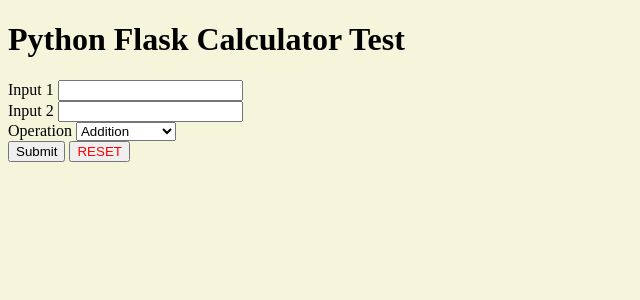
After one commit to TAWinterton2/CS-F600-ML-GUI, a Flask app: page /calculator/ in a window 1280 px wide. The commit adds this page. Shown: the top 300 px of the page, without its empty margins (0-640 px from the left). Run offline with Flask 3, Linux system fonts and the light colour scheme.

Commit message:
Implemented Calculator
-Implemented a basic calculator feature utilizing request POST/GET
-Removed a favicon error appearing on webpage
-Updated README to include site navigation and list of helpful links for getting started with Python Flask

```diff
--- a/benchmarks/python_flask/flaskr/app.py
+++ b/benchmarks/python_flask/flaskr/app.py
@@ -1,5 +1,3 @@
-# https://flask.palletsprojects.com/en/2.3.x/quickstart/#a-minimal-application
-# https://pythonistaplanet.com/flask-to-do-list/
 from flask import Flask, render_template, request
 from markupsafe import escape
 
@@ -7,21 +5,107 @@
 app = Flask(__name__)
 
 @app.route("/")
-def home():
+def index():
+    """ Displays the index page at url '/' """
+
     return render_template('index.html')
+
 
 # Route can also be used to bind a function to a URL.
 # If a user wishes to view this webpage at this url, they will see this text.
 @app.route("/hello")
 def hello():
+    """ Route for a simple 'Hello, World' message."""
     return "Hello, World"
 
+
 # If the user is providing text input, it needs to be escaped to prevent injection attacks.
+@app.route("/<name>")
+def name(name):
+    """ Route for a simple 'Hello, <name> message. This utilizes HTML escaping. """
+
+    return f"Hello, {escape(name)}!"
+
+
 # "render_template" allows Jinja2 to load html for webpages.
 @app.route("/hello/")
 @app.route("/hello/<name>")
 def hello_name(name=None):
+    """ Routes that return 'Hello, World' or a personalized greeting. """
     return render_template('name.html', name=name)
+
+
+# Practice using form requests
+@app.route("/calculator/", methods=['GET'])
+def calculator():
+    """ Route for displaying the calculator form. """
+
+    return render_template('calculator.html')
+
+
+@app.route('/calculator_result/', methods=['POST'])
+def calculator_result():
+    """ Route for displaying the result of the calculator form. """
+
+    input_1 = request.form['Input1']
+    input_2 = request.form['Input2']
+    operation = request.form['Operation']
+
+    try:
+        input_1, input_2 = float(input_1), float(input_2)
+        if operation == "+":
+            r = input_1 + input_2
+        elif operation == "-":
+            r = input_1 - input_2
+        elif operation == "/":
+            r = input_1 / input_2
+        elif operation == "*":
+            r = input_1 * input_2
+        elif operation == "%":
+            r = input_1 % input_2
+
+        return render_template(
+            'calculator.html',
+            input1=input_1,
+            input2=input_2,
+            operation=operation,
+            result=r,
+            calculation_success=True
+        )
+
+    except ZeroDivisionError:
+        return render_template(
+            'calculator.html',
+            input1=input_1,
+            input2=input_2,
+            operation=operation,
+            result="Bad Input",
+            calculation_success=False,
+            error="Division by zero."
+        )
+    except ValueError:
+        return render_template(
+            'calculator.html',
+            input1=input_1,
+            input2=input_2,
+            operation=operation,
+            result="Bad Input",
+            calculation_success=False,
+            error="Cannot perform operation with provided input."
+        )
+
+    except Exception as e:
+        return render_template(
+            'calculator.html',
+            input1=input_1,
+            input2=input_2,
+            operation=operation,
+            result="Bad Input",
+            calculation_succession=False,
+            error=str(e)
+        )
+    #return (render_template, 'calculator.html')
+
 
 if __name__ == "__main__":
     app.run(debug=True)
--- a/benchmarks/python_flask/flaskr/templates/base.html
+++ b/benchmarks/python_flask/flaskr/templates/base.html
@@ -3,6 +3,8 @@
 <head>
     <meta charset="UTF-8">
     <meta name="viewport" content="width=device-width, initial-scale=1.0">
+    <!-- Removes favicon error -->
+    <link rel="shortcut icon" href="">
     <!-- Links the css stylesheet to the html pages. url_for() specifies the path-->
     <link rel="stylesheet" href="{{ url_for('static', filename='css/style.css') }}">
     {% block head %}
--- /dev/null
+++ b/benchmarks/python_flask/flaskr/templates/calculator.html
@@ -0,0 +1,37 @@
+{% extends 'base.html' %}
+
+{% block head %}
+<title>Calculator</title>
+{% endblock %}
+{% block body %}
+<h1>Python Flask Calculator Test</h1>
+<form method="POST" action="{{ url_for('calculator_result') }}" id="calculator_form">
+    <label for="Input1">Input 1</label>
+    <input type="text" name="Input1" id="Input1">
+    <br/>
+    <label for="Input2">Input 2</label>
+    <input type="text" name="Input2" id="Input2">
+    <br/>
+    <label for="Operation">Operation</label>
+    <select id="Operation" name="Operation">
+        <option value="+">Addition</option>
+        <option value="-">Subtraction</option>
+        <option value="/">Division</option>
+        <option value="*">Multiplication</option>
+        <option value="%">Modulus</option>
+    </select>
+    <br/>
+    <input type="submit" value="Submit"/>
+    <input type="reset" value="RESET" style="color: red;"/>
+</form>
+
+{% if calculation_success == True %}
+    <br/>
+    <p>The calculation for {{input1}} {{operation}} {{input2}} is: {{result}}</p>
+{% endif %}
+{% if calculation_success == False %}
+    <br/>
+    <p>{{error}}</p>
+    <p>{{input1}} {{operation}} {{input2}} = "{{result}}"</p>
+{% endif %}
+{% endblock %}
--- a/benchmarks/python_flask/flaskr/templates/index.html
+++ b/benchmarks/python_flask/flaskr/templates/index.html
@@ -8,6 +8,6 @@
 
 {% block body %}
 
-    <p> Hey flask </p>
+    <p>Welcome to the Index Page</p>
 
 {% endblock %}
```
Also changed, not shown: README.md.
